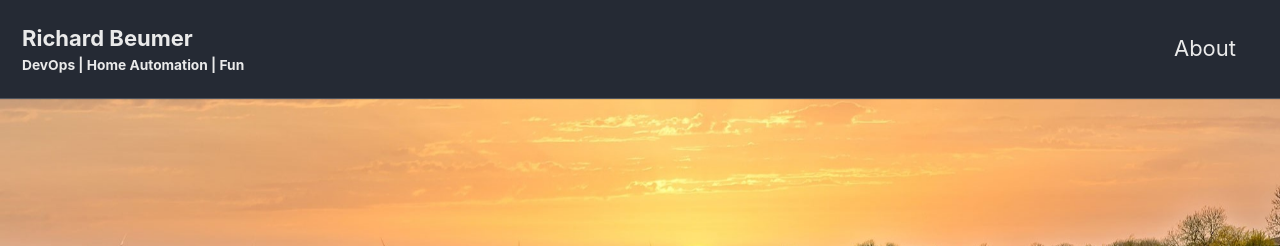
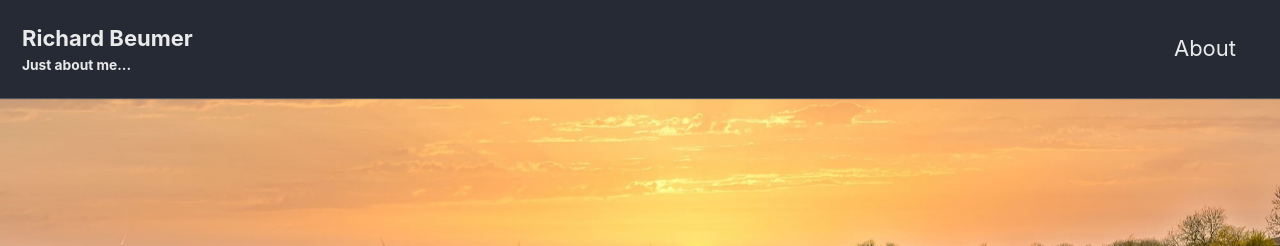
Before and after one commit to richardbeumer/blog, a Jekyll site: the page built from index.html, in a window 1280 px wide and 900 px high. Shown: the top 246 px of the window. Built offline with Jekyll 4.4.1, drawn with Linux system fonts in a browser that asks for light colours; cached includes are drawn as plain includes; nearby versions of some CDN libraries; the list of posts is cut into pages by our own code.

Commit message:
Update _config.yml

```diff
--- a/_config.yml
+++ b/_config.yml
@@ -18,7 +18,7 @@ minimal_mistakes_skin    : "dark" # "default" "air", "aqua", "contrast", "dark",
 locale                   : "en-US"
 title                    : "Richard Beumer"
 title_separator          : "-"
-subtitle                 : DevOps | Home Automation | Fun # site tagline that appears below site title in masthead
+subtitle                 : Just about me... # site tagline that appears below site title in masthead
 name                     : "Richard Beumer"
 description              : "Weblog created with GitHub Pages and Jekyll"
 url                      : https://blog.rchrd.be # the base hostname & protocol for your site e.g. "https://mmistakes.github.io"
```
